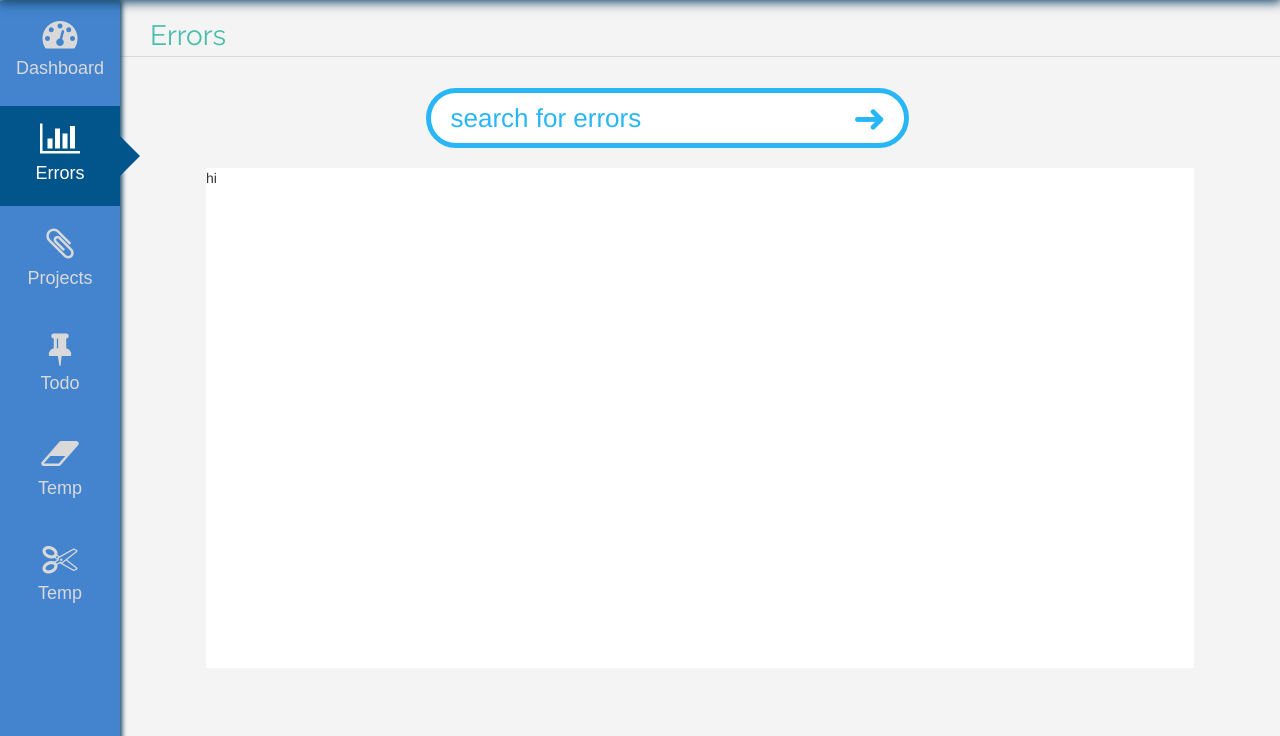
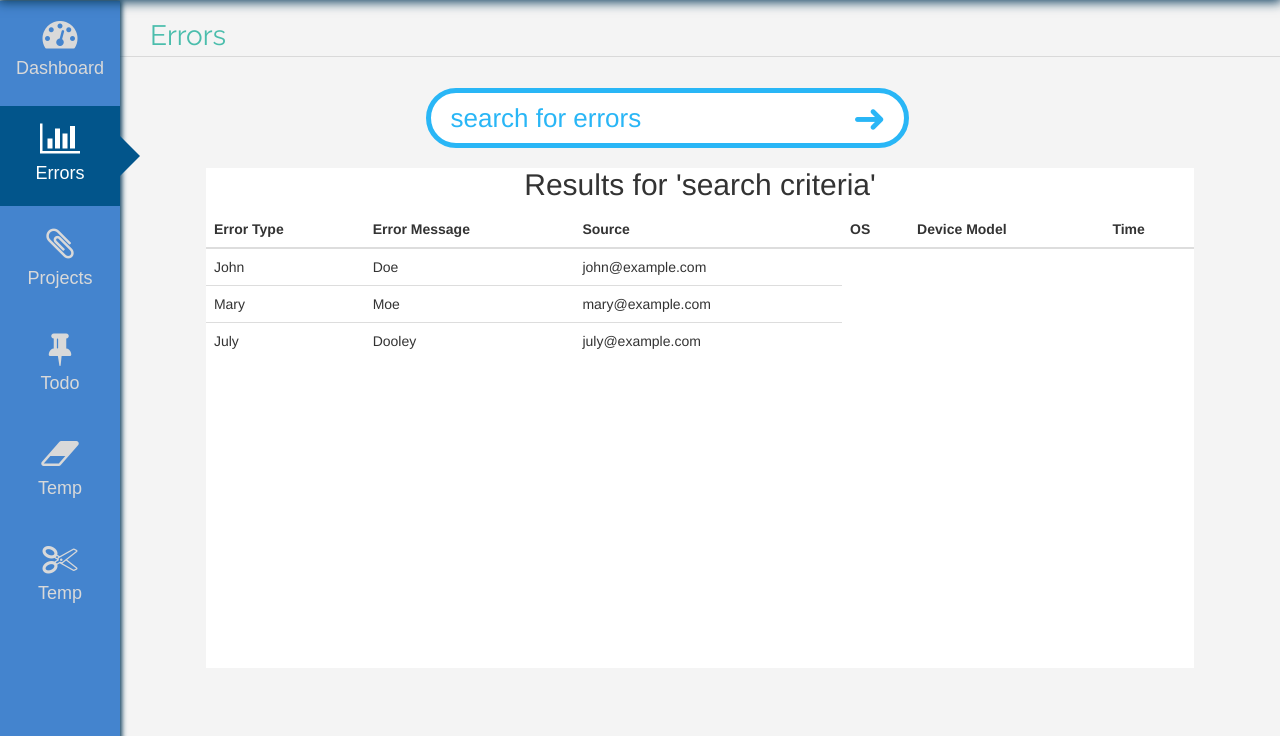
Before and after one commit to khsieh/Stationerry, a Django app: page /errors/ in a window 1280 px wide. Shown: the part 64-800 px from the top of the page. Run offline with Django 3.2, Linux system fonts and the light colour scheme; style sheets or scripts are compiled from the project's sources; some libraries are stand-ins or nearby versions.

Commit message:
Temporary table for errors

```diff
--- a/StationerryWeb/StationerryWebApp/static/css/errors.css
+++ b/StationerryWeb/StationerryWebApp/static/css/errors.css
@@ -12,6 +12,10 @@
 	width: 90%;
 	margin-left: auto ;
 	margin-right: auto ;
+}
+
+h2 {
+	text-align: center;
 }
 
 .flexsearch--wrapper {
--- a/StationerryWeb/StationerryWebApp/templates/stationerry/errors.html
+++ b/StationerryWeb/StationerryWebApp/templates/stationerry/errors.html
@@ -23,6 +23,39 @@
 </div>
 
 <div class="result-box">
-hi
+ <h2>Results for 'search criteria'</h2>
+
+  <table class="table table-hover">
+    <thead>
+      <tr>
+        <th>Error Type</th>
+        <th>Error Message</th>
+        <th>Source</th>
+        <th>OS</th>
+        <th>Device Model</th>
+        <th>Time</th>
+      </tr>
+    </thead>
+
+    <!-- http://stackoverflow.com/questions/7287027/displaying-a-table-in-django-from-database -->
+    <tbody>
+      <tr>
+        <td>John</td>
+        <td>Doe</td>
+        <td>john@example.com</td>
+      </tr>
+      <tr>
+        <td>Mary</td>
+        <td>Moe</td>
+        <td>mary@example.com</td>
+      </tr>
+      <tr>
+        <td>July</td>
+        <td>Dooley</td>
+        <td>july@example.com</td>
+      </tr>
+    </tbody>
+  </table>
+</div>
 </div>
 {% endblock %}
--- a/StationerryWeb/StationerryWebApp/templates/stationerry/register.html
+++ b/StationerryWeb/StationerryWebApp/templates/stationerry/register.html
@@ -22,6 +22,8 @@
 	               		<hr></hr>
 	               	</div>
 	            </div>
+
+	            <!-- http://stackoverflow.com/questions/5827590/css-styling-in-django-forms -->
 				<div class="main-login main-center">
 					<form class="form-horizontal" method="post" action="#">
 
```
